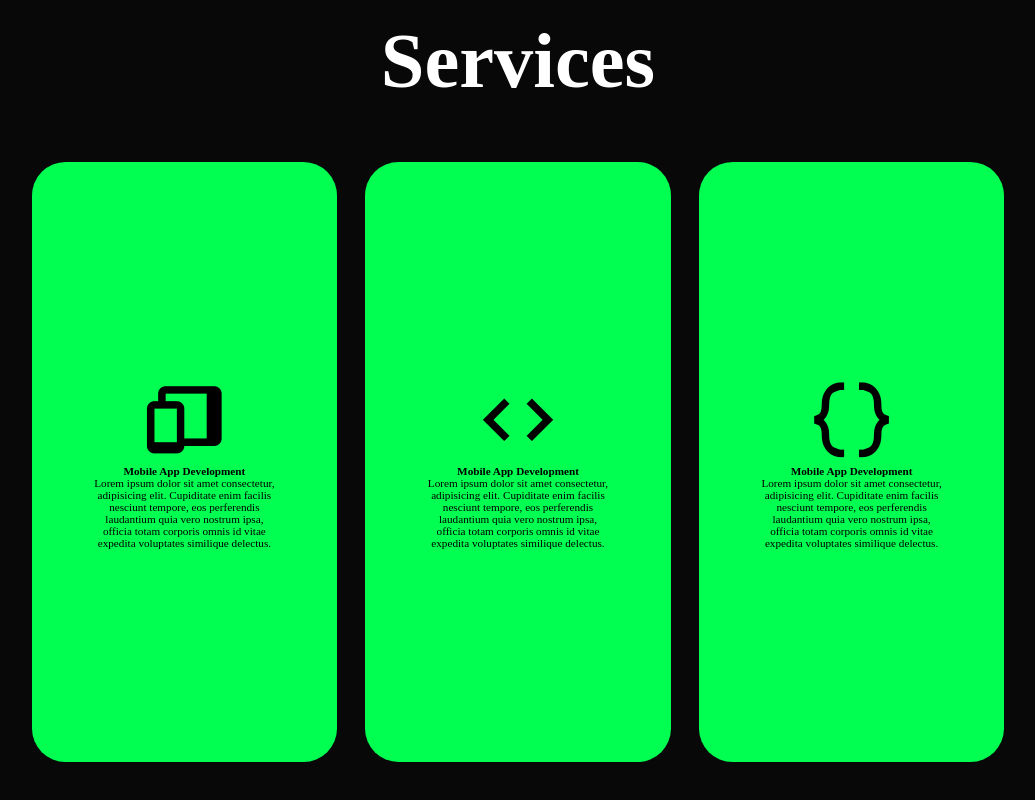
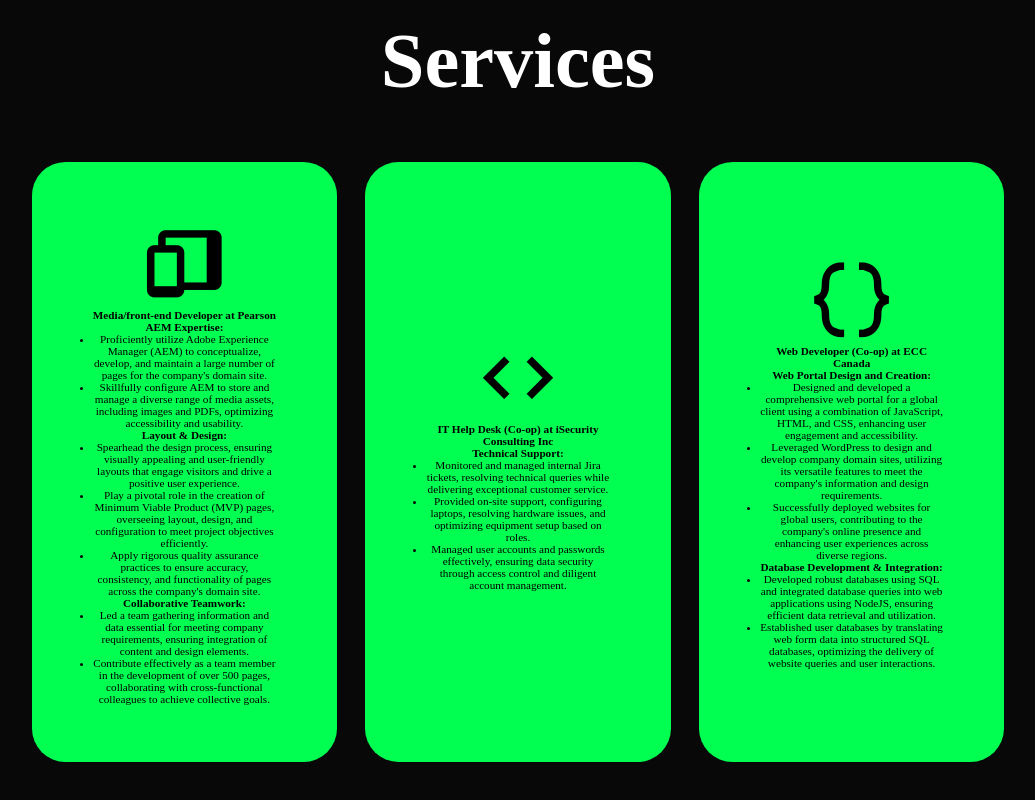
Before and after one commit to koma123451/portfolio, a plain HTML site: page index.html in a window 1280 px wide. Shown: the part 1848-2648 px from the top of the page, without its empty margins (122-1157 px from the left). Drawn offline with nearby package versions, Linux system fonts and the light colour scheme.

Commit message:
update image

```diff
--- a/index.html
+++ b/index.html
@@ -25,21 +25,22 @@
     <section class="home" id="home">
         <div class="home-content">
         <h1>Hi, it's <span>Bowen</span></h1>
-        <h3>I am a <span>Frontend Developer</span></h3>
-        <p>Lorem ipsum dolor sit amet, consectetur adipiscing elit.",
-            "Sed do eiusmod tempor incididunt ut labore et dolore magna aliqua.",
-            "Ut enim ad minim veniam, quis nostrud exercitation ullamco laboris.",
-            "Nisi ut aliquip ex ea commodo consequat.",
+        <h3>I am a <span>recent graduate</span></h3>
+        <p>in Software Engineering Technology from Centennial College,
+            Toronto. With a strong foundation in web design,
+            agile methodologies, and software testing,
+            I am passionate about creating high-quality,
+            user-friendly digital experiences.
 
         </p>
         <div class="social-icons">
-            <a href="#">
+            <a href="https://github.com/koma123451/" target="_blank">
                 <i class="bx bxl-github"></i>
             </a>
-            <a href="#">
+            <a href="https://www.linkedin.com/in/bowendai300775723" target="_blank">
                 <i class="bx bxl-linkedin-square"></i>
             </a>
-            <a href="#">
+            <a href="https://www.instagram.com/bowen_dai?igsh=N2J0ZWY0cDhlNzU1&utm_source=qr" target="_blank">
                 <i class="bx bxl-instagram-alt"></i>
             </a>
             <a href="#">
@@ -61,7 +62,9 @@
         </div>
         <div class="about-content">
             <h2>About <span>Me</span></h2>
-            <p>Lorem ipsum dolor, sit amet consectetur adipisicing elit. Illum inventore quidem, culpa iusto accusamus aliquam repudiandae natus, ut perspiciatis cupiditate voluptatum libero expedita doloremque in harum sequi voluptas delectus consequatur.</p>
+            <p>I am proficient in <span>Java</span>, <span>C#</span>, <span>HTML/CSS</span>, <span>JavaScript</span> (React, Node.js, Express), <span>TypeScript</span>, <span>SQL</span>, and <span>MongoDB</span>, and experienced with tools like Dynatrace and New Relic. <span>I am eager</span> to apply my skills to new challenges and contribute to innovative projects.
+
+                Let's connect and create something amazing together!</p>
             <a href="#" class="btn">Read More</a>
         </div>
     </section>
@@ -71,22 +74,58 @@
             <div class="services-box">
                 <div class="services-info">
                     <i class="bx bxs-devices"></i>
-                    <h4>Mobile App Development</h4>
-                    <p>Lorem ipsum dolor sit amet consectetur, adipisicing elit. Cupiditate enim facilis nesciunt tempore, eos perferendis laudantium quia vero nostrum ipsa, officia totam corporis omnis id vitae expedita voluptates similique delectus.</p>
+                    <h4>Media/front-end Developer at Pearson</h4>
+                    <p>
+                        <strong>AEM Expertise:</strong>
+                        <ul>
+                            <li>Proficiently utilize Adobe Experience Manager (AEM) to conceptualize, develop, and maintain a large number of pages for the company's domain site.</li>
+                            <li>Skillfully configure AEM to store and manage a diverse range of media assets, including images and PDFs, optimizing accessibility and usability.</li>
+                        </ul>
+                        <strong>Layout & Design:</strong>
+                        <ul>
+                            <li>Spearhead the design process, ensuring visually appealing and user-friendly layouts that engage visitors and drive a positive user experience.</li>
+                            <li>Play a pivotal role in the creation of Minimum Viable Product (MVP) pages, overseeing layout, design, and configuration to meet project objectives efficiently.</li>
+                            <li>Apply rigorous quality assurance practices to ensure accuracy, consistency, and functionality of pages across the company's domain site.</li>
+                        </ul>
+                        <strong>Collaborative Teamwork:</strong>
+                        <ul>
+                            <li>Led a team gathering information and data essential for meeting company requirements, ensuring integration of content and design elements.</li>
+                            <li>Contribute effectively as a team member in the development of over 500 pages, collaborating with cross-functional colleagues to achieve collective goals.</li>
+                        </ul>
+                    </p>
                 </div>
             </div>
             <div class="services-box">
                 <div class="services-info">
                     <i class="bx bx-code"></i>
-                    <h4>Mobile App Development</h4>
-                    <p>Lorem ipsum dolor sit amet consectetur, adipisicing elit. Cupiditate enim facilis nesciunt tempore, eos perferendis laudantium quia vero nostrum ipsa, officia totam corporis omnis id vitae expedita voluptates similique delectus.</p>
+                    <h4>IT Help Desk (Co-op) at iSecurity Consulting Inc</h4>
+                    <p>
+                        <strong>Technical Support:</strong>
+                        <ul>
+                            <li>Monitored and managed internal Jira tickets, resolving technical queries while delivering exceptional customer service.</li>
+                            <li>Provided on-site support, configuring laptops, resolving hardware issues, and optimizing equipment setup based on roles.</li>
+                            <li>Managed user accounts and passwords effectively, ensuring data security through access control and diligent account management.</li>
+                        </ul>
+                    </p>
                 </div>
             </div>
             <div class="services-box">
                 <div class="services-info">
                     <i class="bx bx-code-curly"></i>
-                    <h4>Mobile App Development</h4>
-                    <p>Lorem ipsum dolor sit amet consectetur, adipisicing elit. Cupiditate enim facilis nesciunt tempore, eos perferendis laudantium quia vero nostrum ipsa, officia totam corporis omnis id vitae expedita voluptates similique delectus.</p>
+                    <h4>Web Developer (Co-op) at ECC Canada</h4>
+                    <p>
+                        <strong>Web Portal Design and Creation:</strong>
+                        <ul>
+                            <li>Designed and developed a comprehensive web portal for a global client using a combination of JavaScript, HTML, and CSS, enhancing user engagement and accessibility.</li>
+                            <li>Leveraged WordPress to design and develop company domain sites, utilizing its versatile features to meet the company's information and design requirements.</li>
+                            <li>Successfully deployed websites for global users, contributing to the company's online presence and enhancing user experiences across diverse regions.</li>
+                        </ul>
+                        <strong>Database Development & Integration:</strong>
+                        <ul>
+                            <li>Developed robust databases using SQL and integrated database queries into web applications using NodeJS, ensuring efficient data retrieval and utilization.</li>
+                            <li>Established user databases by translating web form data into structured SQL databases, optimizing the delivery of website queries and user interactions.</li>
+                        </ul>
+                    </p>
                 </div>
             </div>
         </div>
```
Also changed, not shown: image.jpg.
